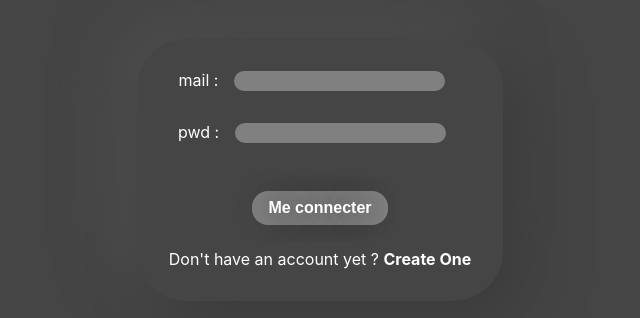
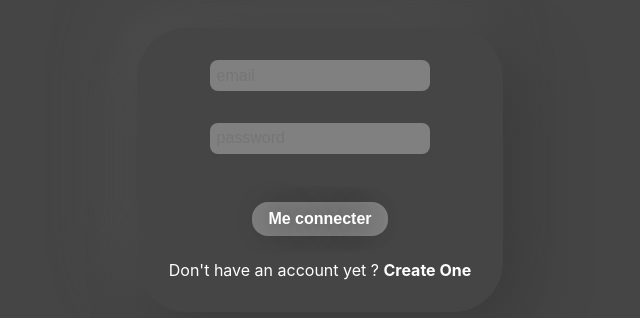
Before and after one commit to AlexD38/Feedeleetee_front, a React (Create React App) app: page /login in a window 1280 px wide. Shown: the part 270-588 px from the top of the page, without its empty margins (320-960 px from the left). Built offline with nearby package versions, Linux system fonts and the light colour scheme.

Commit message:
change input style

```diff
--- a/package.json
+++ b/package.json
@@ -7,6 +7,7 @@
     "@testing-library/react": "^13.4.0",
     "@testing-library/user-event": "^13.5.0",
     "axios": "^1.3.4",
+    "nodemon": "^2.0.21",
     "react": "^18.2.0",
     "react-dom": "^18.2.0",
     "react-router-dom": "^6.8.2",
@@ -19,7 +20,7 @@
     "build": "react-scripts build",
     "test": "react-scripts test",
     "eject": "react-scripts eject",
-    "dev"  : "nodemon index.js"
+    "dev": "nodemon index.js"
   },
   "eslintConfig": {
     "extends": [
--- a/src/components/Login/LoginForm.jsx
+++ b/src/components/Login/LoginForm.jsx
@@ -52,10 +52,7 @@ function LoginForm() {
         ? localStorage.setItem("clientId", response.data?.clientId)
         : console.log("no client id");
       response.data.enterpriseId
-				? localStorage.setItem(
-						"enterpriseId",
-						response.data?.enterpriseId
-				  )
+        ? localStorage.setItem("enterpriseId", response.data?.enterpriseId)
         : console.log("no enterpriseId");
       navigate("/home");
     } catch (error) {
@@ -70,17 +67,17 @@ function LoginForm() {
     <>
       <Form onSubmit={handleSubmit}>
         <label>
-					mail :
           <Input
             type="text"
+            placeholder="email"
             value={mail}
             onChange={(e) => setMail(e.target.value)}
           />
         </label>
         <label>
-					pwd :
           <Input
             type="text"
+            placeholder="password"
             value={password}
             onChange={(e) => setPassword(e.target.value)}
           />
--- a/src/components/SignUp/SignUp.jsx
+++ b/src/components/SignUp/SignUp.jsx
@@ -51,25 +51,28 @@ function Signup() {
     <>
       <Form onSubmit={handleSubmit}>
         <label>
-					Pseudo :
           <Input
             type="text"
+            required
+            placeholder="username"
             value={userName}
             onChange={(e) => setUserName(e.target.value)}
           />
         </label>
         <label>
-					mail :
           <Input
-						type="text"
+            type="email"
+            required
+            placeholder="email"
             value={mail}
             onChange={(e) => setMail(e.target.value)}
           />
         </label>
         <label>
-					pwd :
           <Input
             type="text"
+            required
+            placeholder="password"
             value={password}
             onChange={(e) => setPassword(e.target.value)}
           />
--- a/src/styles/components/input.js
+++ b/src/styles/components/input.js
@@ -2,8 +2,8 @@ import styled from "styled-components";
 
 // Create a styled component
 const Input = styled.input`
-  border-radius: 1rem;
-  padding: 0.2 rem;
+  border-radius: 0.5rem;
+  padding: 0.4rem;
   margin: 1rem;
   border: none;
   text-aling: center;
```
Also changed, not shown: 1 other file (tests, documents, lock files or other folders). Lines whose indentation alone changed are shown as unchanged.
